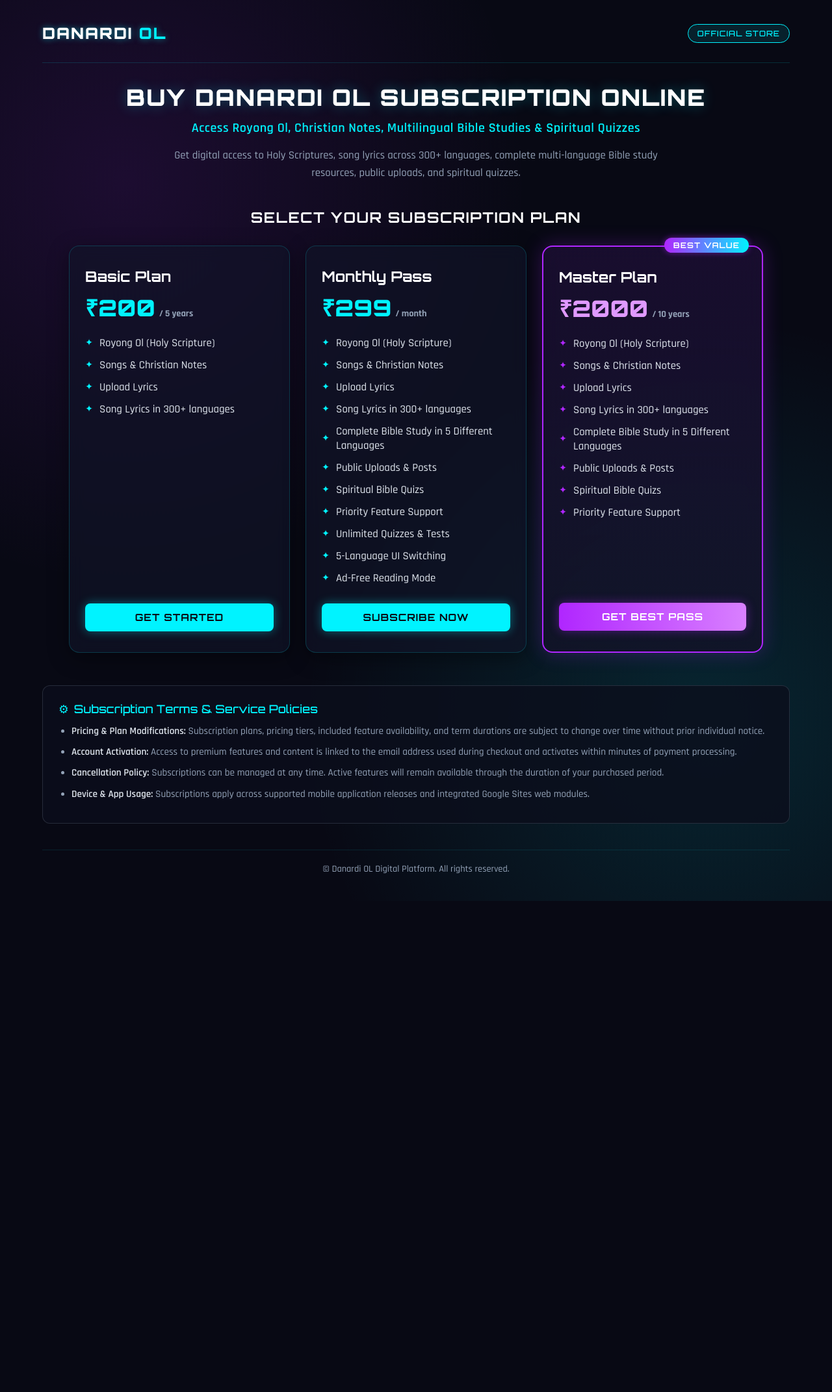
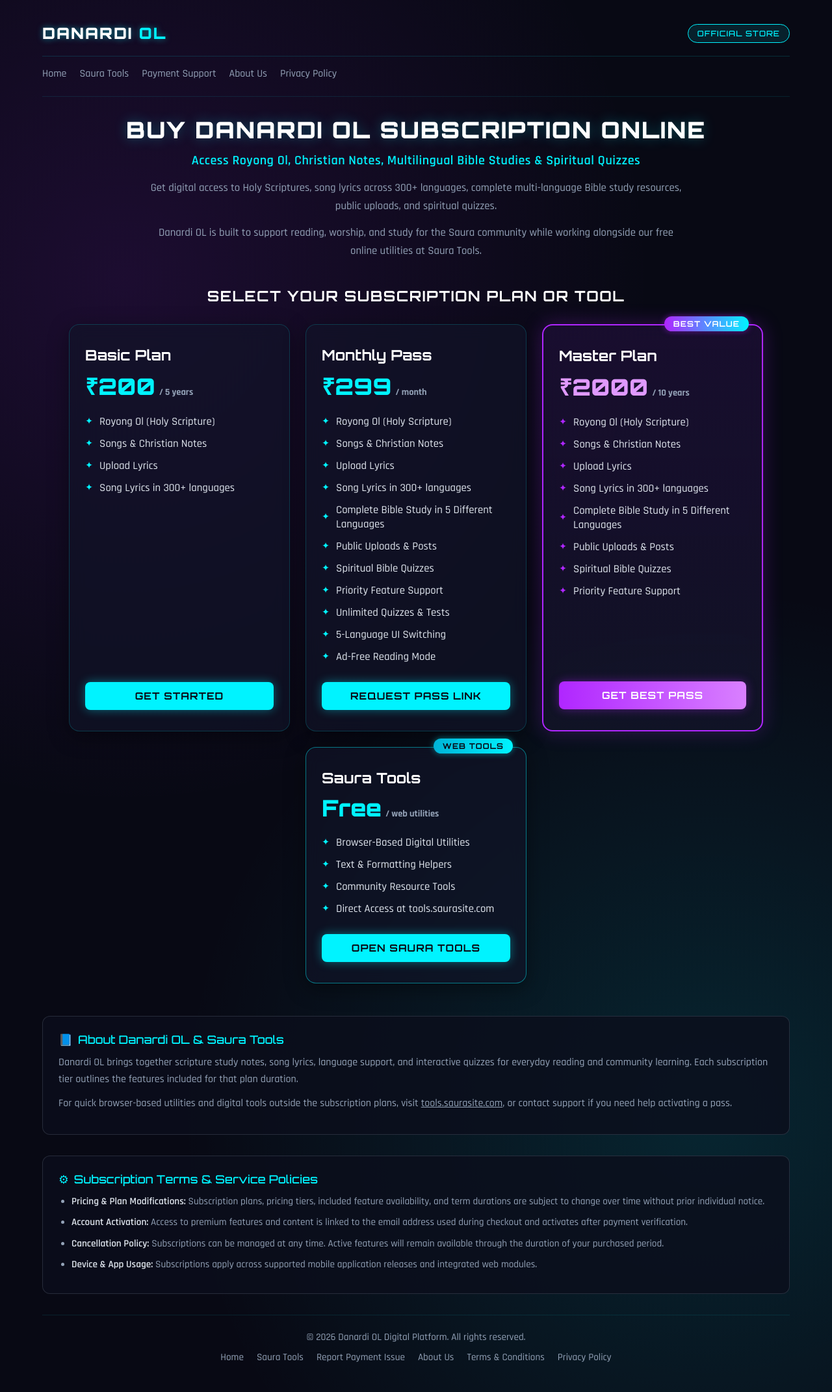
Before and after one commit to raisonGamango/saura-site, a plain HTML site: page buy-danardi-ol.html in a window 1280 px wide. Shown: the whole page at 65% size. Before the commit the page ends 1387 px from the top, so only its background shows below. Drawn offline with Linux system fonts and the light colour scheme.

Commit message:
Update canonical link and improve HTML structure

```diff
--- a/buy-danardi-ol.html
+++ b/buy-danardi-ol.html
@@ -1,10 +1,15 @@
+<!DOCTYPE html>
+<html lang="en">
 <head>
   <meta charset="UTF-8" />
   <meta name="viewport" content="width=device-width, initial-scale=1.0" />
   <meta name="description" content="Buy Danardi OL subscription plans online and explore Saura Site digital resources and tools for the Saura community." />
   <title>Buy Danardi OL Subscription Online</title>
-  <link rel="canonical" href="https://www.saurasite.com/buy-danardi-ol.html" />
+  <link rel="canonical" href="https://www.saurasite.com/buy-danardi-ol-app/" />
+
+  <!-- Replace ca-pub-XXXXXXXXXXXXXXXX with your actual Google AdSense Publisher ID once ready -->
   <script async src="https://pagead2.googlesyndication.com/pagead/js/adsbygoogle.js?client=ca-pub-XXXXXXXXXXXXXXXX" crossorigin="anonymous"></script>
+
   <style>
     @import url('https://fonts.googleapis.com/css2?family=Orbitron:wght@500;700;900&family=Rajdhani:wght@500;600;700&display=swap');
 
@@ -38,6 +43,10 @@
       padding: 20px;
     }
 
+    a {
+      color: inherit;
+    }
+
     /* Container */
     .wrapper {
       max-width: 1150px;
@@ -50,9 +59,11 @@
       display: flex;
       justify-content: space-between;
       align-items: center;
-      padding: 16px 0 30px;
+      flex-wrap: wrap;
+      gap: 12px;
+      padding: 16px 0 20px;
       border-bottom: 1px solid rgba(0, 243, 255, 0.15);
-      margin-bottom: 30px;
+      margin-bottom: 16px;
     }
 
     .brand-logo {
@@ -63,6 +74,7 @@
       color: #fff;
       text-transform: uppercase;
       text-shadow: 0 0 10px rgba(0, 243, 255, 0.5);
+      text-decoration: none;
     }
 
     .brand-logo span {
@@ -78,6 +90,26 @@
       font-family: 'Orbitron', sans-serif;
       font-size: 0.75rem;
       letter-spacing: 1px;
+    }
+
+    .sub-nav {
+      display: flex;
+      flex-wrap: wrap;
+      gap: 10px 20px;
+      padding-bottom: 24px;
+      margin-bottom: 28px;
+      border-bottom: 1px solid rgba(0, 243, 255, 0.1);
+      font-size: 1rem;
+    }
+
+    .sub-nav a {
+      color: var(--text-muted);
+      text-decoration: none;
+    }
+
+    .sub-nav a:hover {
+      color: var(--neon-cyan);
+      text-decoration: underline;
     }
 
     /* Hero Banner / Page Header */
@@ -106,10 +138,10 @@
     }
 
     .page-description {
-      max-width: 800px;
-      margin: 0 auto;
+      max-width: 820px;
+      margin: 0 auto 14px;
       font-size: 1.05rem;
-      line-height: 1.6;
+      line-height: 1.65;
       color: var(--text-muted);
     }
 
@@ -166,6 +198,10 @@
       box-shadow: 0 0 35px rgba(176, 38, 255, 0.5), inset 0 0 20px rgba(176, 38, 255, 0.2);
     }
 
+    .pricing-card.tools-card {
+      border-color: rgba(0, 243, 255, 0.45);
+    }
+
     .badge {
       position: absolute;
       top: -14px;
@@ -180,6 +216,12 @@
       text-transform: uppercase;
       letter-spacing: 1px;
       box-shadow: 0 0 10px rgba(176, 38, 255, 0.5);
+    }
+
+    .badge.free-badge {
+      background: linear-gradient(90deg, #00b4d8, var(--neon-cyan));
+      color: var(--bg-color);
+      box-shadow: 0 0 10px rgba(0, 243, 255, 0.45);
     }
 
     .plan-title {
@@ -273,13 +315,13 @@
       box-shadow: 0 0 25px rgba(217, 128, 255, 0.8);
     }
 
-    /* Terms of Service Box */
+    /* Terms & Info Boxes */
     .terms-box {
       background: rgba(12, 14, 28, 0.8);
       border: 1px solid rgba(148, 163, 184, 0.2);
       border-radius: 12px;
       padding: 24px;
-      margin-bottom: 40px;
+      margin-bottom: 32px;
     }
 
     .terms-title {
@@ -290,6 +332,13 @@
       display: flex;
       align-items: center;
       gap: 8px;
+    }
+
+    .terms-box p {
+      color: var(--text-muted);
+      font-size: 1rem;
+      line-height: 1.65;
+      margin-bottom: 10px;
     }
 
     .terms-list {
@@ -312,10 +361,28 @@
     /* Footer */
     .site-footer {
       text-align: center;
-      padding: 20px 0;
+      padding: 24px 0;
       border-top: 1px solid rgba(0, 243, 255, 0.1);
-      font-size: 0.9rem;
+      font-size: 0.95rem;
       color: var(--text-muted);
+    }
+
+    .footer-links {
+      display: flex;
+      flex-wrap: wrap;
+      justify-content: center;
+      gap: 10px 20px;
+      margin-top: 12px;
+    }
+
+    .footer-links a {
+      color: var(--text-muted);
+      text-decoration: none;
+    }
+
+    .footer-links a:hover {
+      color: var(--neon-cyan);
+      text-decoration: underline;
     }
 
     /* Mobile Responsive */
@@ -342,23 +409,34 @@
   <div class="wrapper">
     <!-- Top Navigation Header -->
     <header class="site-header">
-      <div class="brand-logo">DANARDI <span>OL</span></div>
+      <a class="brand-logo" href="index.html">DANARDI <span>OL</span></a>
       <div class="nav-badge">OFFICIAL STORE</div>
     </header>
+
+    <nav class="sub-nav" aria-label="Secondary navigation">
+      <a href="index.html">Home</a>
+      <a href="https://tools.saurasite.com" target="_blank" rel="noopener noreferrer">Saura Tools</a>
+      <a href="report-payment-issues.html">Payment Support</a>
+      <a href="about-us.html">About Us</a>
+      <a href="privacy-policy.html">Privacy Policy</a>
+    </nav>
 
     <!-- Page Header / Titles -->
     <section class="hero-section">
       <h1 class="page-title">Buy Danardi OL Subscription Online</h1>
-      <h2 class="page-subtitle">Access Royong Ol, Christian Notes, Multilingual Bible Studies & Spiritual Quizzes</h2>
+      <h2 class="page-subtitle">Access Royong Ol, Christian Notes, Multilingual Bible Studies &amp; Spiritual Quizzes</h2>
       <p class="page-description">
         Get digital access to Holy Scriptures, song lyrics across 300+ languages, complete multi-language Bible study resources, public uploads, and spiritual quizzes.
+      </p>
+      <p class="page-description">
+        Danardi OL is built to support reading, worship, and study for the Saura community while working alongside our free online utilities at Saura Tools.
       </p>
     </section>
 
     <!-- Plan Selection Title -->
-    <h3 class="section-heading">Select Your Subscription Plan</h3>
+    <h3 class="section-heading">Select Your Subscription Plan or Tool</h3>
 
-    <!-- Pricing Cards Block -->
+    <!-- Pricing & Tools Cards Block -->
     <div class="pricing-container">
       <!-- Basic Plan -->
       <div class="pricing-card">
@@ -367,12 +445,12 @@
           <div class="plan-price">₹200 <span>/ 5 years</span></div>
           <ul class="features-list">
             <li>Royong Ol (Holy Scripture)</li>
-            <li>Songs & Christian Notes</li>
+            <li>Songs &amp; Christian Notes</li>
             <li>Upload Lyrics</li>
             <li>Song Lyrics in 300+ languages</li>
           </ul>
         </div>
-        <a href="https://rzp.io/rzp/lYLnD0k" class="cta-btn">Get Started</a>
+        <a href="https://rzp.io/rzp/lYLnD0k" target="_blank" rel="noopener noreferrer" class="cta-btn">Get Started</a>
       </div>
 
       <!-- Monthly Plan -->
@@ -382,19 +460,19 @@
           <div class="plan-price">₹299 <span>/ month</span></div>
           <ul class="features-list">
             <li>Royong Ol (Holy Scripture)</li>
-            <li>Songs & Christian Notes</li>
+            <li>Songs &amp; Christian Notes</li>
             <li>Upload Lyrics</li>
             <li>Song Lyrics in 300+ languages</li>
             <li>Complete Bible Study in 5 Different Languages</li>
-            <li>Public Uploads & Posts</li>
-            <li>Spiritual Bible Quizs</li>
+            <li>Public Uploads &amp; Posts</li>
+            <li>Spiritual Bible Quizzes</li>
             <li>Priority Feature Support</li>
-            <li>Unlimited Quizzes & Tests</li>
+            <li>Unlimited Quizzes &amp; Tests</li>
             <li>5-Language UI Switching</li>
             <li>Ad-Free Reading Mode</li>
           </ul>
         </div>
-        <a href="YOUR_PAYMENT_LINK_HERE" target="_blank" class="cta-btn">Subscribe Now</a>
+        <a href="report-payment-issues.html" class="cta-btn">Request Pass Link</a>
       </div>
 
       <!-- Master Plan (Featured) -->
@@ -405,37 +483,77 @@
           <div class="plan-price featured-price">₹2000 <span>/ 10 years</span></div>
           <ul class="features-list">
             <li>Royong Ol (Holy Scripture)</li>
-            <li>Songs & Christian Notes</li>
+            <li>Songs &amp; Christian Notes</li>
             <li>Upload Lyrics</li>
             <li>Song Lyrics in 300+ languages</li>
             <li>Complete Bible Study in 5 Different Languages</li>
-            <li>Public Uploads & Posts</li>
-            <li>Spiritual Bible Quizs</li>
+            <li>Public Uploads &amp; Posts</li>
+            <li>Spiritual Bible Quizzes</li>
             <li>Priority Feature Support</li>
           </ul>
         </div>
-        <a href="https://rzp.io/rzp/vBF0DsQ" target="_blank" class="cta-btn featured-btn">Get Best Pass</a>
+        <a href="https://rzp.io/rzp/vBF0DsQ" target="_blank" rel="noopener noreferrer" class="cta-btn featured-btn">Get Best Pass</a>
+      </div>
+
+      <!-- Saura Tools Card -->
+      <div class="pricing-card tools-card">
+        <div class="badge free-badge">Web Tools</div>
+        <div>
+          <h3 class="plan-title">Saura Tools</h3>
+          <div class="plan-price">Free <span>/ web utilities</span></div>
+          <ul class="features-list">
+            <li>Browser-Based Digital Utilities</li>
+            <li>Text &amp; Formatting Helpers</li>
+            <li>Community Resource Tools</li>
+            <li>Direct Access at tools.saurasite.com</li>
+          </ul>
+        </div>
+        <a href="https://tools.saurasite.com" target="_blank" rel="noopener noreferrer" class="cta-btn">Open Saura Tools</a>
       </div>
     </div>
 
-    <!-- Terms of Service & Policy Notice -->
+    <!-- About Danardi OL & Companion Tools -->
     <section class="terms-box">
       <div class="terms-title">
-        <span>⚙</span> Subscription Terms & Service Policies
+        <span>📘</span> About Danardi OL &amp; Saura Tools
+      </div>
+      <p>
+        Danardi OL brings together scripture study notes, song lyrics, language support, and interactive quizzes for everyday reading and community learning. Each subscription tier outlines the features included for that plan duration.
+      </p>
+      <p>
+        For quick browser-based utilities and digital tools outside the subscription plans, visit <a href="https://tools.saurasite.com" target="_blank" rel="noopener noreferrer">tools.saurasite.com</a>, or contact support if you need help activating a pass.
+      </p>
+    </section>
+
+    <!-- Terms of Service Box -->
+    <section class="terms-box">
+      <div class="terms-title">
+        <span>⚙</span> Subscription Terms &amp; Service Policies
       </div>
       <ul class="terms-list">
-        <li><span class="highlight-term">Pricing & Plan Modifications:</span> Subscription plans, pricing tiers, included feature availability, and term durations are subject to change over time without prior individual notice.</li>
-        <li><span class="highlight-term">Account Activation:</span> Access to premium features and content is linked to the email address used during checkout and activates within minutes of payment processing.</li>
+        <li><span class="highlight-term">Pricing &amp; Plan Modifications:</span> Subscription plans, pricing tiers, included feature availability, and term durations are subject to change over time without prior individual notice.</li>
+        <li><span class="highlight-term">Account Activation:</span> Access to premium features and content is linked to the email address used during checkout and activates after payment verification.</li>
         <li><span class="highlight-term">Cancellation Policy:</span> Subscriptions can be managed at any time. Active features will remain available through the duration of your purchased period.</li>
-        <li><span class="highlight-term">Device & App Usage:</span> Subscriptions apply across supported mobile application releases and integrated Google Sites web modules.</li>
+        <li><span class="highlight-term">Device &amp; App Usage:</span> Subscriptions apply across supported mobile application releases and integrated web modules.</li>
       </ul>
     </section>
 
     <!-- Footer -->
     <footer class="site-footer">
-      &copy; Danardi OL Digital Platform. All rights reserved.
+      <p>&copy; <span id="year"></span> Danardi OL Digital Platform. All rights reserved.</p>
+      <nav class="footer-links" aria-label="Footer navigation">
+        <a href="index.html">Home</a>
+        <a href="https://tools.saurasite.com" target="_blank" rel="noopener noreferrer">Saura Tools</a>
+        <a href="report-payment-issues.html">Report Payment Issue</a>
+        <a href="about-us.html">About Us</a>
+        <a href="terms-conditions.html">Terms &amp; Conditions</a>
+        <a href="privacy-policy.html">Privacy Policy</a>
+      </nav>
     </footer>
   </div>
 
+  <script>
+    document.getElementById('year').textContent = new Date().getFullYear();
+  </script>
 </body>
 </html>
```
